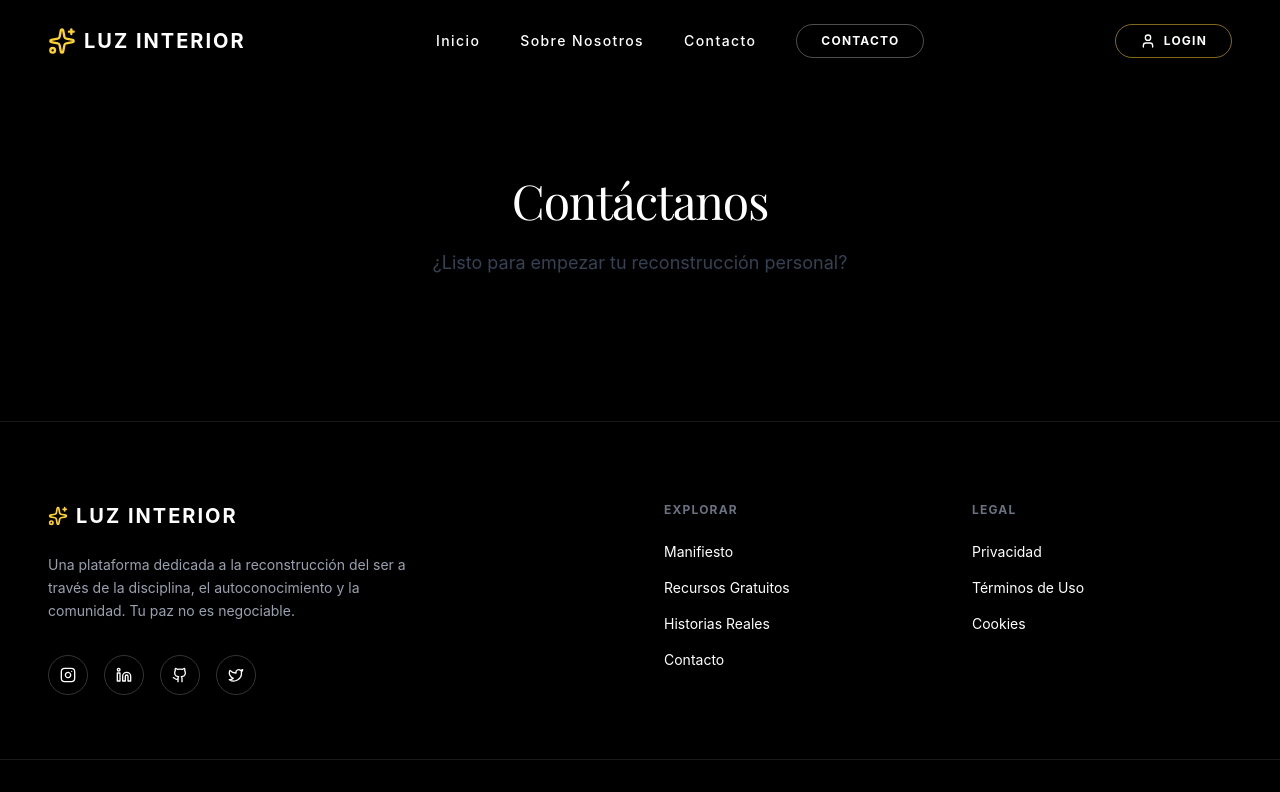
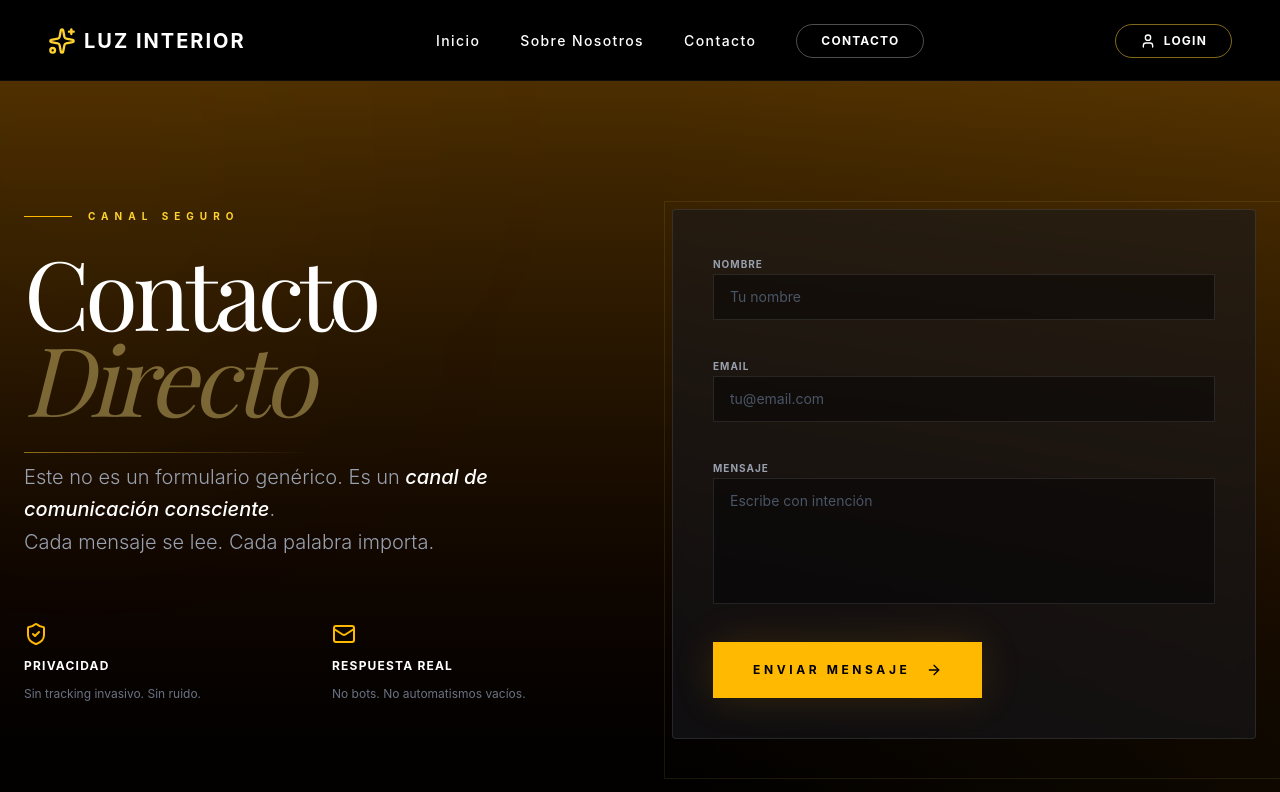
Before and after one commit to GaboInsane6489/LuzInterior, a React (Vite) app in the folder luz-interior/: page /contact in a window 1280 px wide. Shown: the top 792 px of the page. Built offline with nearby package versions, Linux system fonts and the light colour scheme; a web font is replaced by a local one.

Commit message:
Update(Contact) Actualizacion de Contacto y secciones de LooksMaxxing y Desarrollo Personal

```diff
--- a/luz-interior/src/features/landing/pages/Contact.jsx
+++ b/luz-interior/src/features/landing/pages/Contact.jsx
@@ -1,27 +1,131 @@
 import React from "react";
-import { Helmet } from "react-helmet-async";
-import { SEO_DATA } from "../../../config/constants";
+import { Mail, MessageSquare, ShieldCheck, ArrowRight } from "lucide-react";
 
-const Contact = () => {
+/**
+ * ContactPage — Umbral de Contacto
+ * Replica el lenguaje visual del Dojo:
+ * editorial, oscuro, tipografía expresiva y foco en ritual.
+ */
+export default function ContactPage() {
   return (
-    <>
-      <Helmet>
-        <title>{SEO_DATA.contact.title}</title>
-        <meta name="description" content={SEO_DATA.contact.description} />
-        <meta name="keywords" content={SEO_DATA.contact.keywords.join(", ")} />
-        <meta name="author" content={SEO_DATA.contact.author} />
-        <meta name="url" content={SEO_DATA.contact.url} />
-        <meta name="image" content={SEO_DATA.contact.image} />
-      </Helmet>
+    <section className="relative w-full bg-gradient-to-b from-amber-500/30 to-black py-20 lg:py-32 overflow-hidden border-t border-white/5">
+      {/* ATMÓSFERA */}
+      <div className="absolute top-0 right-0 w-1/2 h-full bg-gradient-to-l from-amber-500/5 to-transparent pointer-events-none" />
+      <div className="absolute -top-32 -left-32 w-[420px] h-[420px] bg-amber-500/5 rounded-full blur-[140px] pointer-events-none" />
 
-      <section className="py-24 px-6 max-w-4xl mx-auto text-center">
-        <h1 className="text-5xl font-serif tracking-tight mb-6">Contáctanos</h1>
-        <p className="text-lg text-gray-700 leading-relaxed mb-12">
-          ¿Listo para empezar tu reconstrucción personal?
-        </p>
-      </section>
-    </>
+      <div className="max-w-7xl mx-auto px-6 relative z-10">
+        {/* HEADER */}
+        <div className="grid grid-cols-1 lg:grid-cols-12 gap-16 items-start">
+          <div className="lg:col-span-6 space-y-10">
+            <div className="space-y-6">
+              <div className="flex items-center gap-4">
+                <div className="h-[1px] w-12 bg-amber-400" />
+                <span className="text-[10px] font-bold uppercase tracking-[0.6em] text-amber-300">
+                  Canal Seguro
+                </span>
+              </div>
+
+              <h1 className="text-6xl md:text-8xl font-serif text-white tracking-tighter leading-[0.9]">
+                Contacto
+                <br />
+                <span className="italic font-light text-amber-200/40 relative">
+                  Directo
+                  <span className="absolute -bottom-3 left-0 w-full h-[1px] bg-gradient-to-r from-amber-300/50 to-transparent" />
+                </span>
+              </h1>
+            </div>
+
+            <p className="text-gray-400 text-lg md:text-xl font-light leading-relaxed max-w-xl">
+              Este no es un formulario genérico. Es un
+              <span className="text-white font-medium italic">
+                {" "}
+                canal de comunicación consciente
+              </span>
+              .
+              <br />
+              Cada mensaje se lee. Cada palabra importa.
+            </p>
+
+            {/* VALORES */}
+            <div className="grid grid-cols-2 gap-8 pt-6">
+              <div className="space-y-3">
+                <ShieldCheck className="w-6 h-6 text-amber-400" />
+                <p className="text-white text-xs uppercase tracking-widest font-bold">
+                  Privacidad
+                </p>
+                <p className="text-gray-500 text-xs">
+                  Sin tracking invasivo. Sin ruido.
+                </p>
+              </div>
+              <div className="space-y-3">
+                <Mail className="w-6 h-6 text-amber-400" />
+                <p className="text-white text-xs uppercase tracking-widest font-bold">
+                  Respuesta real
+                </p>
+                <p className="text-gray-500 text-xs">
+                  No bots. No automatismos vacíos.
+                </p>
+              </div>
+            </div>
+          </div>
+
+          {/* FORMULARIO */}
+          <div className="lg:col-span-6 relative">
+            {/* Marco flotante */}
+            <div className="absolute -inset-6 border border-amber-300/10 -z-10 translate-x-4 translate-y-4" />
+
+            <form className="relative bg-zinc-900/60 backdrop-blur rounded-sm border border-white/10 p-10 space-y-8">
+              <div className="space-y-2">
+                <label className="text-[10px] uppercase tracking-widest text-gray-400 font-bold">
+                  Nombre
+                </label>
+                <input
+                  type="text"
+                  placeholder="Tu nombre"
+                  className="w-full bg-black/40 border border-white/10 px-4 py-3 text-sm text-white placeholder-gray-600 focus:outline-none focus:border-amber-400 transition-colors"
+                />
+              </div>
+
+              <div className="space-y-2">
+                <label className="text-[10px] uppercase tracking-widest text-gray-400 font-bold">
+                  Email
+                </label>
+                <input
+                  type="email"
+                  placeholder="tu@email.com"
+                  className="w-full bg-black/40 border border-white/10 px-4 py-3 text-sm text-white placeholder-gray-600 focus:outline-none focus:border-amber-400 transition-colors"
+                />
+              </div>
+
+              <div className="space-y-2">
+                <label className="text-[10px] uppercase tracking-widest text-gray-400 font-bold">
+                  Mensaje
+                </label>
+                <textarea
+                  rows={5}
+                  placeholder="Escribe con intención"
+                  className="w-full bg-black/40 border border-white/10 px-4 py-3 text-sm text-white placeholder-gray-600 focus:outline-none focus:border-amber-400 transition-colors resize-none"
+                />
+              </div>
+
+              <button
+                type="submit"
+                className="group inline-flex items-center gap-4 bg-amber-400 text-black px-10 py-5 text-xs font-bold uppercase tracking-[0.3em] hover:bg-white transition-all duration-700 shadow-[0_0_40px_rgba(245,158,11,0.15)]"
+              >
+                Enviar mensaje
+                <ArrowRight className="w-4 h-4 group-hover:translate-x-2 transition-transform" />
+              </button>
+            </form>
+          </div>
+        </div>
+
+        {/* FOOTER */}
+        <div className="mt-24 pt-6 border-t border-white/5 text-center">
+          <p className="text-[10px] uppercase tracking-widest text-gray-500 font-bold">
+            El silencio también comunica. Escribe solo si es necesario.
+          </p>
+        </div>
+      </div>
+    </section>
   );
-};
-
-export default Contact;
+}
```
Also changed, not shown: luz-interior/src/features/landing/components/LooksMaxxing.jsx (+73 -70 lines), luz-interior/src/features/landing/components/PersonalDevelopment.jsx (+66 -50 lines).
